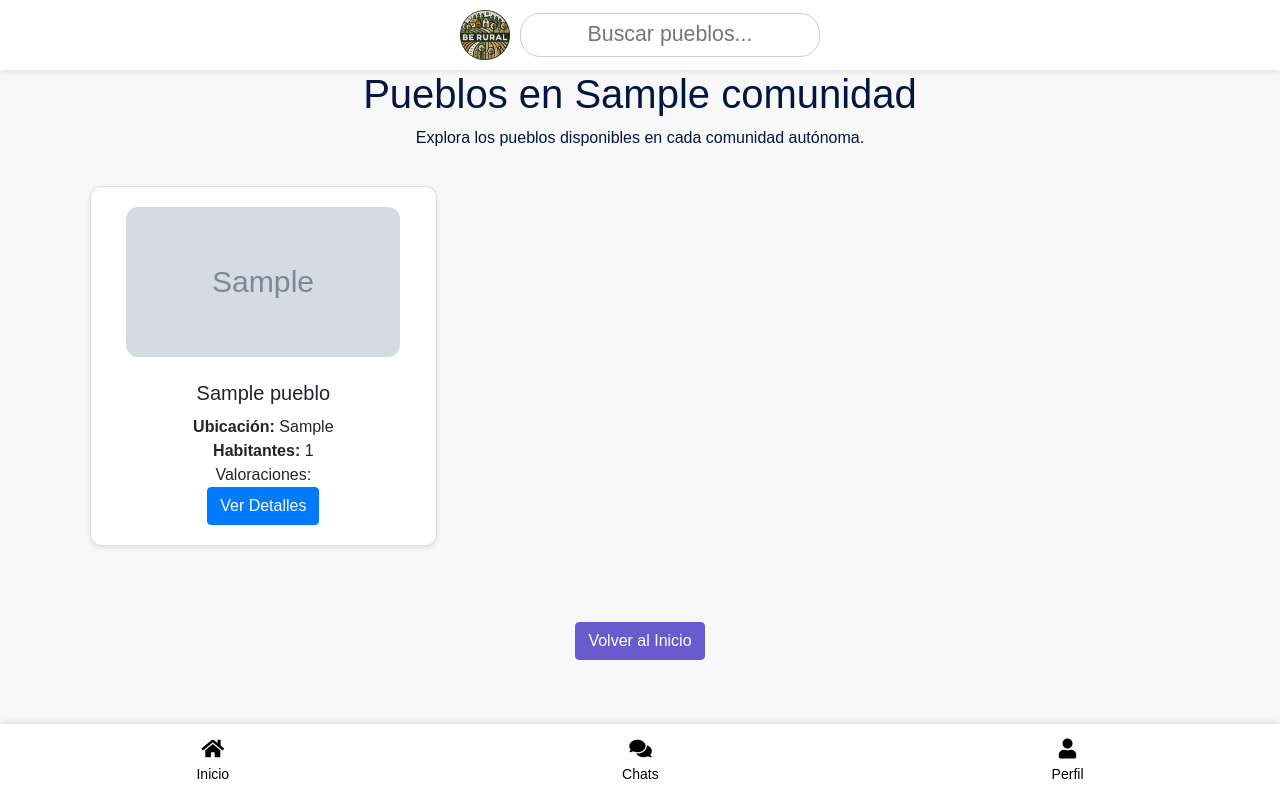
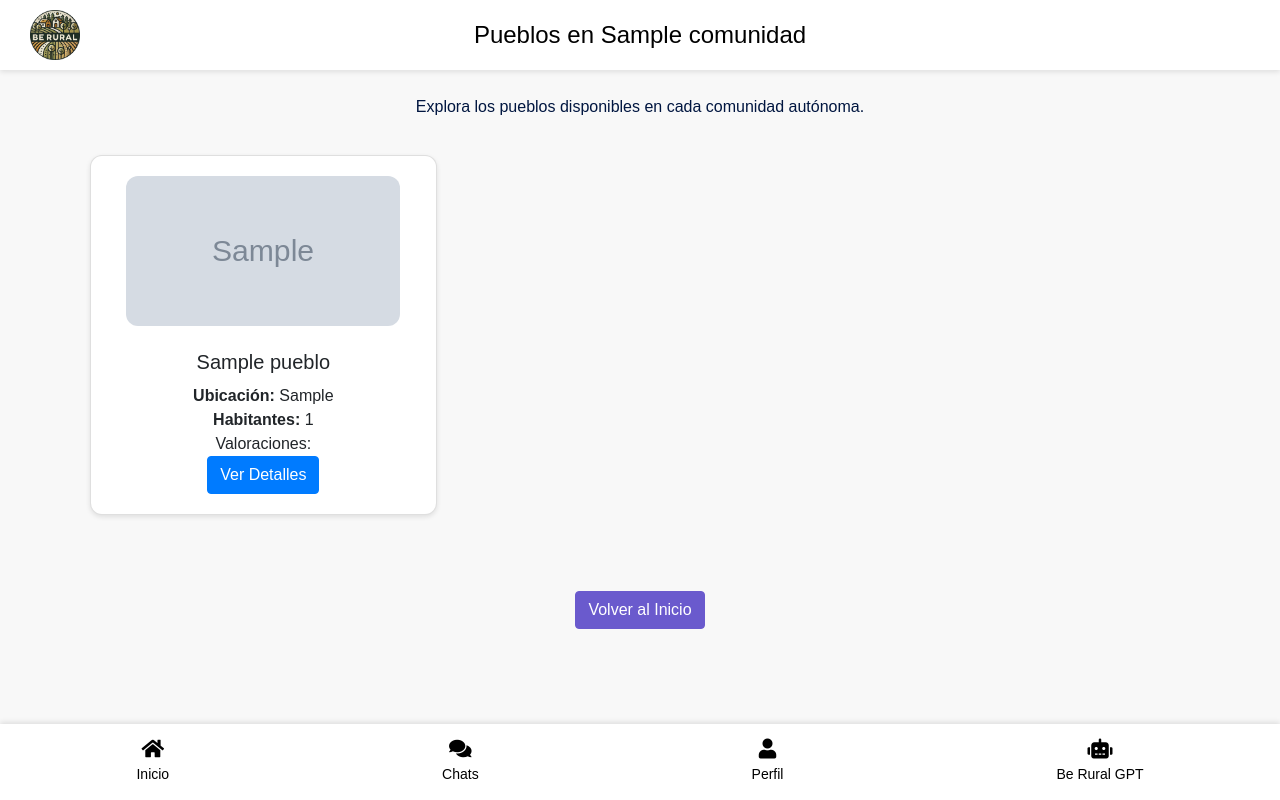
Before and after one commit to oscarsnzz/BeRural, a Django app: page /pueblos_por_comunidad/1/ in a window 1280 px wide. Run offline with Django 5.2, Linux system fonts and the light colour scheme; tables that the repository leaves empty hold one stand-in row (values such as "Sample post"); grey boxes marked "Sample" are stand-in pictures; parts of the project's set-up code (start-up, migrations or seed data) failed here and were passed over; some libraries are stand-ins or nearby versions; some web fonts are replaced.

Commit message:
Arreglos en pueblos

```diff
--- a/relecloudGrC08/relecloud/templates/Pueblos/pueblos_por_comunidad.html
+++ b/relecloudGrC08/relecloud/templates/Pueblos/pueblos_por_comunidad.html
@@ -3,15 +3,24 @@
 <!DOCTYPE html>
 <html lang="es">
   <head>
-    <meta charset="UTF-8">
-    <meta name="viewport" content="width=device-width, initial-scale=1.0">
+    <meta charset="UTF-8" />
+    <meta name="viewport" content="width=device-width, initial-scale=1.0" />
     <title>Pueblos en {{ comunidad.nombre }}</title>
 
     <!-- Estilos y librerías -->
-    <link href="https://cdn.jsdelivr.net/npm/bootstrap@5.3.0/dist/css/bootstrap.min.css" rel="stylesheet">
+    <link
+      href="https://cdn.jsdelivr.net/npm/bootstrap@5.3.0/dist/css/bootstrap.min.css"
+      rel="stylesheet"
+    />
     <link rel="stylesheet" href="{% static 'res/css/theme.css' %}" />
-    <link href="https://cdnjs.cloudflare.com/ajax/libs/font-awesome/6.0.0-beta3/css/all.min.css" rel="stylesheet">
-    <link href="https://cdnjs.cloudflare.com/ajax/libs/font-awesome/5.15.4/css/all.min.css" rel="stylesheet">
+    <link
+      href="https://cdnjs.cloudflare.com/ajax/libs/font-awesome/6.0.0-beta3/css/all.min.css"
+      rel="stylesheet"
+    />
+    <link
+      href="https://cdnjs.cloudflare.com/ajax/libs/font-awesome/5.15.4/css/all.min.css"
+      rel="stylesheet"
+    />
 
     <style>
       /* Estilos generales */
@@ -26,24 +35,16 @@
       .navbar {
         display: flex;
         align-items: center;
-            justify-content: center;
+        justify-content: space-between;
         background-color: white;
-            padding: 10px;
+        padding: 10px 20px;
         box-shadow: 0 2px 5px rgba(0, 0, 0, 0.1);
       }
 
       .navbar img {
         height: 50px;
         margin-right: 10px;
-        }
-
-        .search-bar {
-            flex-grow: 1;
-            max-width: 300px;
-            padding: 5px;
-            border-radius: 20px;
-            border: 1px solid #ccc;
-            text-align: center;
+        margin-left: 0;
       }
 
       /* Contenedor principal */
@@ -73,13 +74,14 @@
         box-shadow: 0 2px 5px rgba(0, 0, 0, 0.1);
       }
 
-        .card p{
+      .card p {
         margin-bottom: 0;
       }
 
       .card h5 {
         margin-bottom: 10px;
       }
+
       /* Tooltip */
       .tooltip {
         position: absolute;
@@ -119,16 +121,36 @@
   </head>
 
   <body>
+    <!-- Navbar -->
+    <div class="navbar d-flex justify-content-between align-items-center">
+      <!-- Logo a la izquierda -->
+      <div class="d-flex align-items-center">
+        <img
+          src="{% static 'res/img/image.png' %}"
+          alt="Be Rural"
+          style="height: 50px; margin-left: 10px"
+        />
+      </div>
 
-    <!-- Navbar -->
-    <div class="navbar">
-        <img src="{% static 'res/img/image.png' %}" class="img img-fluid" alt="Be Rural"/>
-        <input type="text" class="search-bar" placeholder="Buscar pueblos...">
+      <!-- Título centrado -->
+      <div
+        style="
+          position: absolute;
+          left: 50%;
+          transform: translateX(-50%);
+          text-align: center;
+        "
+      >
+        <h4 style="margin: 0; color: #000">
+          Pueblos en {{ comunidad.nombre }}
+        </h4>
+      </div>
     </div>
 
     <!-- Título y descripción -->
-    <h1 class="text-center">Pueblos en {{ comunidad.nombre }} </h1>
-    <p class="text-center">Explora los pueblos disponibles en cada comunidad autónoma.</p>
+    <p class="text-center" style="margin-top: 25px">
+      Explora los pueblos disponibles en cada comunidad autónoma.
+    </p>
 
     <!-- Contenedor de los pueblos -->
     <div class="container mt-20">
@@ -138,28 +160,36 @@
           <div class="card">
             <div class="card-body">
               {% if pueblo.image %}
-                        <img src="{{ pueblo.image.url }}" class="card-img-top" alt="Imagen de {{ pueblo.name }}">
+              <img
+                src="{{ pueblo.image.url }}"
+                class="card-img-top"
+                alt="Imagen de {{ pueblo.name }}"
+              />
               {% endif %}
-                        <br>
+              <br />
               <h5 class="card-title">{{ pueblo.name }}</h5>
               <p><strong>Ubicación:</strong> {{ pueblo.ubicacion }}</p>
               <p><strong>Habitantes:</strong> {{ pueblo.habitantes }}</p>
               <p>
-                            Valoraciones:
-                            {% for _ in full_stars %}
+                Valoraciones: {% for _ in full_stars %}
                 <i class="fas fa-star text-warning"></i>
-                            {% endfor %}
-                            {% for _ in empty_stars %}
+                {% endfor %} {% for _ in empty_stars %}
                 <i class="far fa-star text-warning"></i>
                 {% endfor %}
               </p>
-                        <a class="btn btn-primary" href="{% url 'pueblo_detail' pueblo.slug %}">Ver Detalles</a>
+              <a
+                class="btn btn-primary"
+                href="{% url 'pueblo_detail' pueblo.slug %}"
+                >Ver Detalles</a
+              >
             </div>
           </div>
         </div>
         {% empty %}
         <div class="col-12 text-center">
-                <p class="text-muted">No hay pueblos registrados en esta comunidad.</p>
+          <p class="text-muted">
+            No hay pueblos registrados en esta comunidad.
+          </p>
         </div>
         {% endfor %}
       </div>
@@ -167,15 +197,28 @@
 
     <!-- Botón de volver al inicio -->
     <div class="text-center mt-4">
-        <a class="btn mt-3" href="{% url 'pueblos_principal' %}" style="background-color: #6a5acd; color: White; border: 1px solid #6a5acd;">Volver al Inicio</a>
+      <a
+        class="btn mt-3"
+        href="{% url 'pueblos_principal' %}"
+        style="
+          background-color: #6a5acd;
+          color: White;
+          border: 1px solid #6a5acd;
+        "
+        >Volver al Inicio</a
+      >
     </div>
 
     <!-- Footer (Barra de navegación inferior) -->
     <div class="bottom-nav">
-        <a href="{% url 'pueblos_principal' %}"><i class="fas fa-home"></i>Inicio</a>
-        <a href="#"><i class="fas fa-comments"></i>Chats</a>
-        <a href="#"><i class="fas fa-user"></i>Perfil</a>
+      <a href="{% url 'pueblos_principal' %}"
+        ><i class="fas fa-home"></i>Inicio</a
+      >
+      <a href="{% url 'chat'%}"><i class="fas fa-comments"></i>Chats</a>
+      <a href="{% url 'perfil'%}"><i class="fas fa-user"></i>Perfil</a>
+      <a href="{% url 'chatbot'%}"
+        ><i class="fa-solid fa-robot"></i>Be Rural GPT</a
+      >
     </div>
-
   </body>
 </html>
```
Also changed, not shown: relecloudGrC08/relecloud/templates/Pueblos/Pueblos_Principal.html (+1 -9 lines), relecloudGrC08/relecloud/templates/Pueblos/pueblo_detail.html (+59 -26 lines). Lines whose indentation alone changed are shown as unchanged.
